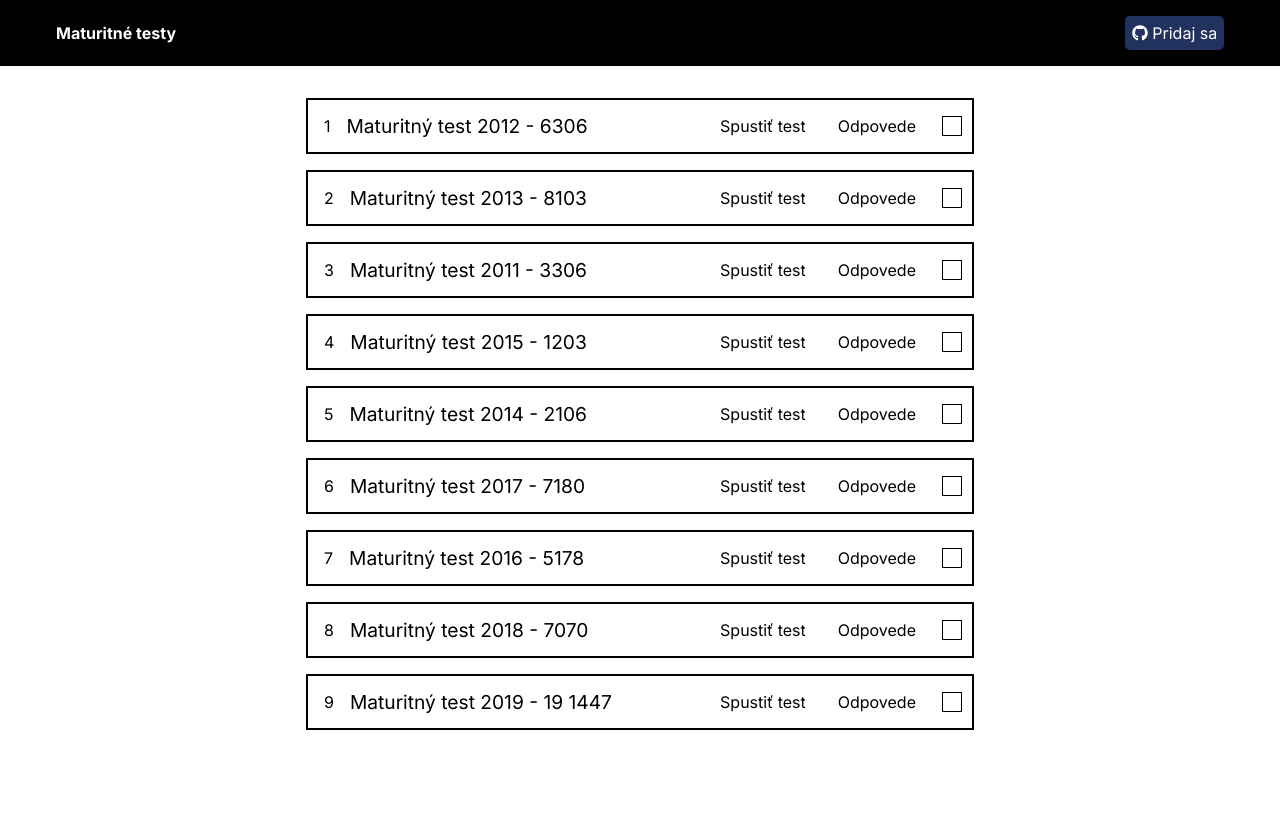
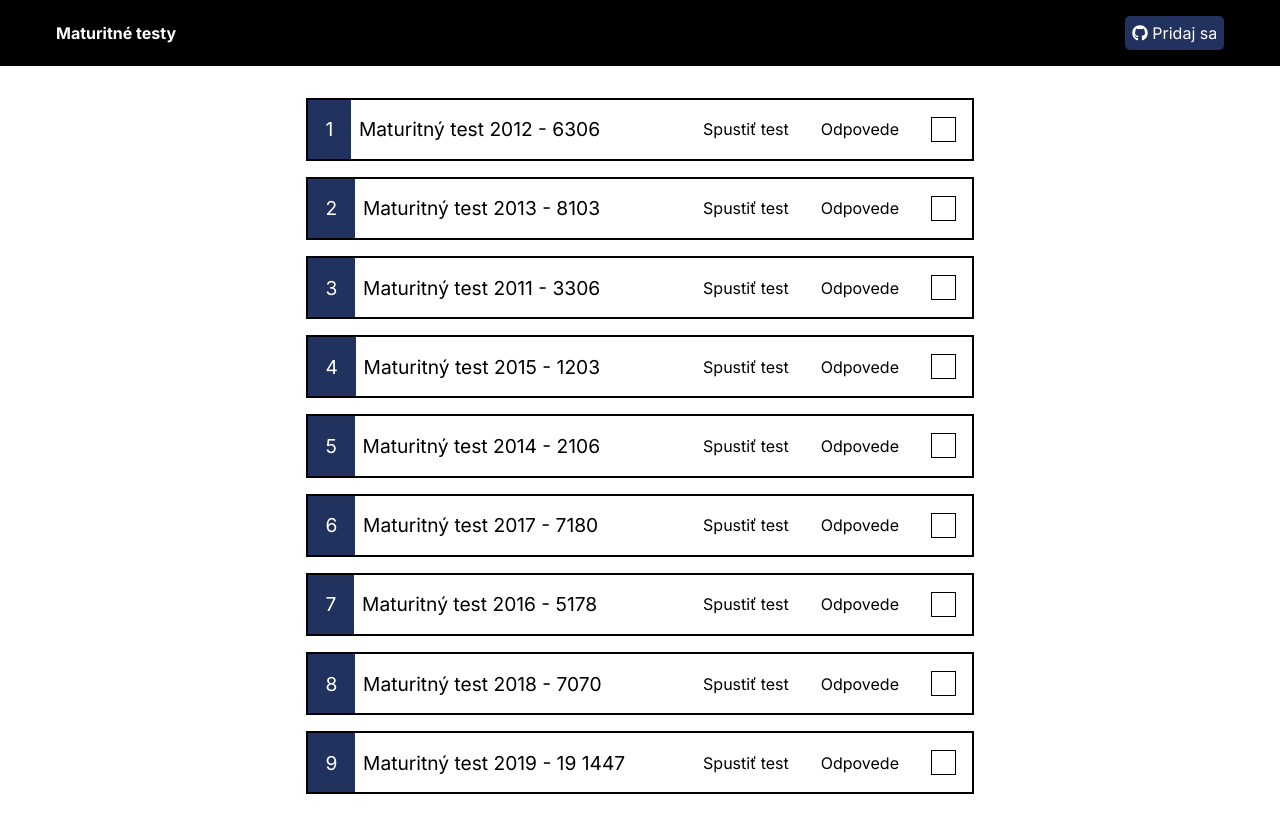
Before and after one commit to AdamAlberty/maturitne-testy, a React (Create React App) app: page / in a window 1280 px wide. Shown: the top 832 px of the page. Before the commit the page ends 800 px from the top, so only its background shows below. Built offline with nearby package versions, Linux system fonts and the light colour scheme.

Commit message:
Change test item styles

```diff
--- a/src/App.js
+++ b/src/App.js
@@ -18,7 +18,7 @@ function App() {
           <GlobalHeader />
           <Routes>
             <Route exact path="/" element={<Home />} />
-            <Route path="/test/:id" element={<Test />} />
+            <Route path="/test/:slug" element={<Test />} />
             <Route path="/*" element={<NotFound />} />
           </Routes>
         </BrowserRouter>
--- a/src/components/TestItem.js
+++ b/src/components/TestItem.js
@@ -1,9 +1,10 @@
-import styled from "styled-components";
-import { useState } from "react";
-import { Link } from "react-router-dom";
+import styled from "styled-components"
+import { useState } from "react"
+import { Link } from "react-router-dom"
+import { AiOutlineCheck } from "react-icons/ai"
 
 const TestItem = (props) => {
-  const [checked, setChecked] = useState(false);
+  const [checked, setChecked] = useState(false)
 
   return (
     <ItemWrapper>
@@ -24,11 +25,13 @@ const TestItem = (props) => {
         <div
           className={`checkbox ${checked && "checked"}`}
           onClick={() => setChecked(!checked)}
-        ></div>
+        >
+          <AiOutlineCheck />
+        </div>
       </div>
     </ItemWrapper>
-  );
-};
+  )
+}
 
 const ItemWrapper = styled.div`
   border: 2px solid black;
@@ -62,20 +65,29 @@ const ItemWrapper = styled.div`
   }
 
   .number {
-    padding: 1rem;
+    padding: 1.1rem;
+    margin-right: 0.5rem;
+    font-size: 1.2rem;
+    background-color: ${(props) => props.theme.accent};
+    color: white;
   }
 
   .checkbox {
+    display: flex;
+    justify-content: center;
+    align-items: center;
     cursor: pointer;
-    margin: 10px;
+    margin: 1rem;
     border: 1px solid black;
+    color: white;
 
-    width: 20px;
-    height: 20px;
+    width: 25px;
+    height: 25px;
   }
   .checked {
-    background-color: green;
+    color: black;
+    background-color: lightgreen;
   }
-`;
+`
 
-export default TestItem;
+export default TestItem
--- a/src/pages/Test.js
+++ b/src/pages/Test.js
@@ -1,11 +1,11 @@
-import { useParams } from "react-router-dom";
-import { answerKeys } from "../data/answerKeys";
-import styled from "styled-components";
-import Question from "../components/Question";
+import { useParams } from "react-router-dom"
+import { answerKeys } from "../data/answerKeys"
+import styled from "styled-components"
+import Question from "../components/Question"
 
 const Test = () => {
-  const { id } = useParams();
-  const testKeys = answerKeys.find((el) => el.id === id);
+  const { slug } = useParams()
+  const testKeys = answerKeys.find((el) => el.slug === slug)
 
   return (
     <TestWrapper>
@@ -21,8 +21,8 @@ const Test = () => {
         <button className="finish-button">Skontroluj si výsledky</button>
       </main>
     </TestWrapper>
-  );
-};
+  )
+}
 
 const TestWrapper = styled.div`
   .header {
@@ -45,6 +45,6 @@ const TestWrapper = styled.div`
     width: 100%;
     font-size: 1rem;
   }
-`;
+`
 
-export default Test;
+export default Test
```
